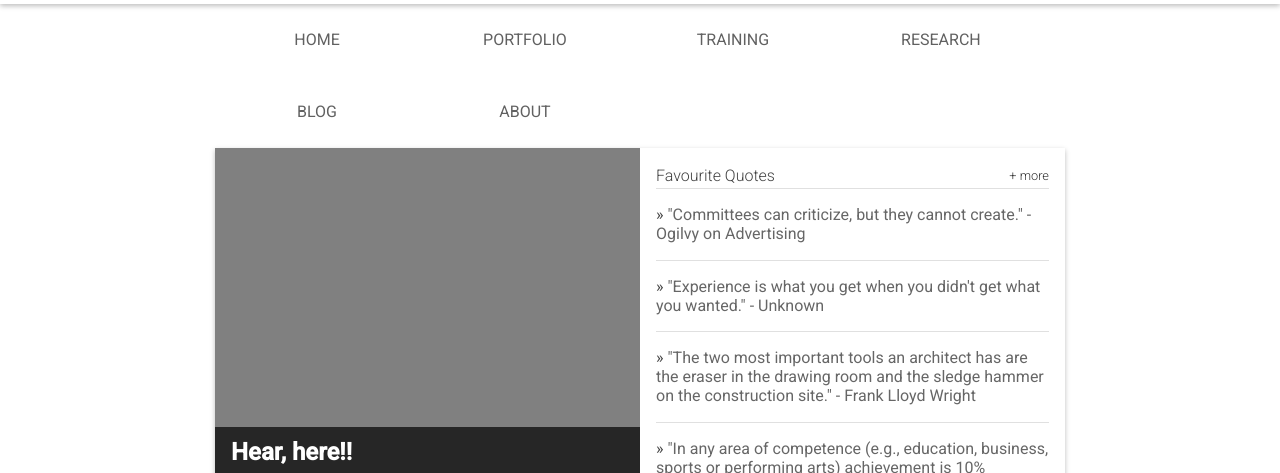
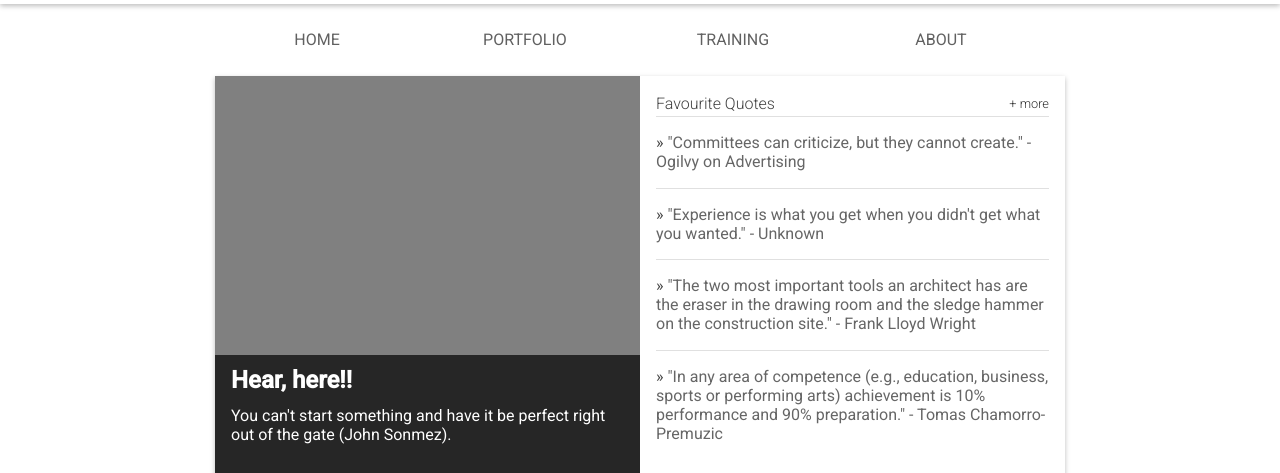
Before and after one commit to Indoligensia/indoligensia.github.io, a plain HTML site: page index.html in a window 1280 px wide. Shown: the part 87-560 px from the top of the page. Drawn offline with Linux system fonts and the light colour scheme.

Commit message:
re-update nav_list

```diff
--- a/index.html
+++ b/index.html
@@ -31,8 +31,6 @@
         <li class="nav__item"><a href="#">HOME</a></li>
         <li class="nav__item"><a href="#">PORTFOLIO</a></li>
         <li class="nav__item"><a href="#">TRAINING</a></li>
-        <li class="nav__item"><a href="#">RESEARCH</a></li>
-        <li class="nav__item"><a href="#">BLOG</a></li>
         <li class="nav__item"><a href="#">ABOUT</a></li>
       </ul>
     </nav>
```
